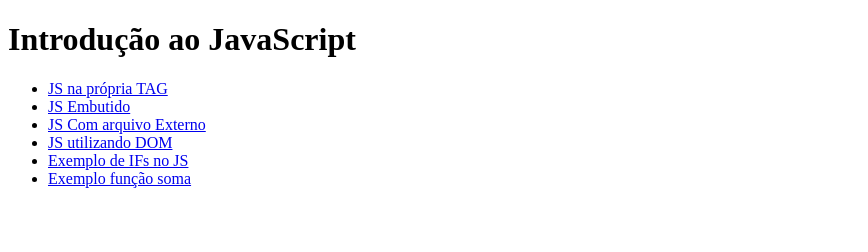
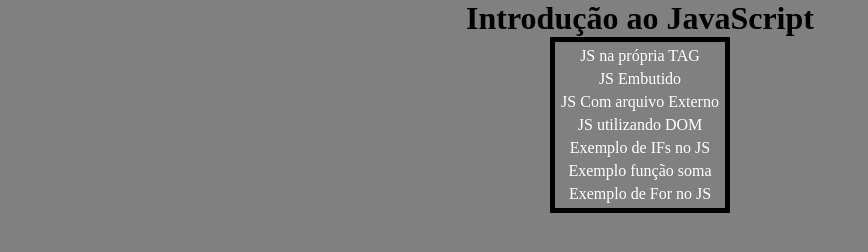
Before and after one commit to CaioMicael/introjs, a plain HTML site: page index.html in a window 1280 px wide. Shown: the whole page, without its empty margins (0-868 px from the left). Drawn offline with Linux system fonts and the light colour scheme.

Commit message:
melhoria

```diff
--- a/index.html
+++ b/index.html
@@ -4,16 +4,19 @@
     <meta charset="UTF-8">
     <meta name="viewport" content="width=device-width, initial-scale=1.0">
     <title>Introdução JS</title>
+    <link rel="stylesheet" href="style.css"></link>
+    <link rel="stylesheet" href="layout_padrao.css"></link>
 </head>
 <body>
     <h1>Introdução ao JavaScript</h1>
-    <ul>
+    <ul id="lista">
         <li><a href="primeiro.html">JS na própria TAG</a></li>
         <li><a href="jsembutido.html">JS Embutido</a></li>
         <li><a href="jsexterno.html">JS Com arquivo Externo</a></li>
         <li><a href="exemplodom.html">JS utilizando DOM</a></li>
         <li><a href="exemploifs.html">Exemplo de IFs no JS</a></li>
         <li><a href="soma.html">Exemplo função soma</a></li>
+        <li><a href="for.html">Exemplo de For no JS</a></li>
     </ul>
 </body>
 </html>
--- /dev/null
+++ b/layout_padrao.css
@@ -0,0 +1,11 @@
+* {
+    padding:0;
+    margin:0;
+    vertical-align:baseline;
+    border:0
+    }
+
+body {
+    text-align: center;
+    background-color: grey;
+}
--- /dev/null
+++ b/style.css
@@ -0,0 +1,19 @@
+li {
+    list-style-type: none;
+    margin: 5px;
+}
+
+#lista {
+    border: 5px solid black;
+    margin-left: 43%;
+    margin-right: 43%;
+}
+
+a {
+    text-decoration: none;
+    color: white;
+}
+
+a:hover {
+    color: black;
+}
```
Also changed, not shown: exemplodom.html (+1 -0 lines), exemploifs.html (+1 -0 lines), for.html (added, +16 -0 lines), for.js (added, +10 -0 lines), jsembutido.html (+1 -0 lines), jsexterno.html (+1 -0 lines), primeiro.html (+1 -0 lines), soma.html (+1 -0 lines).
